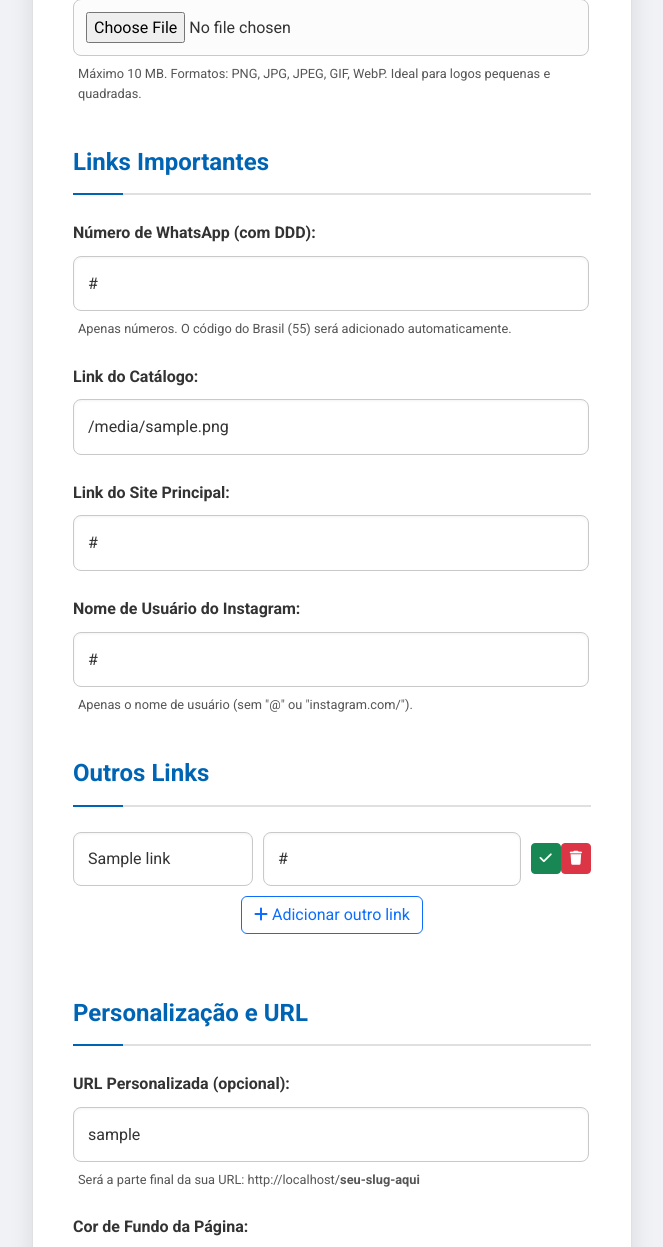
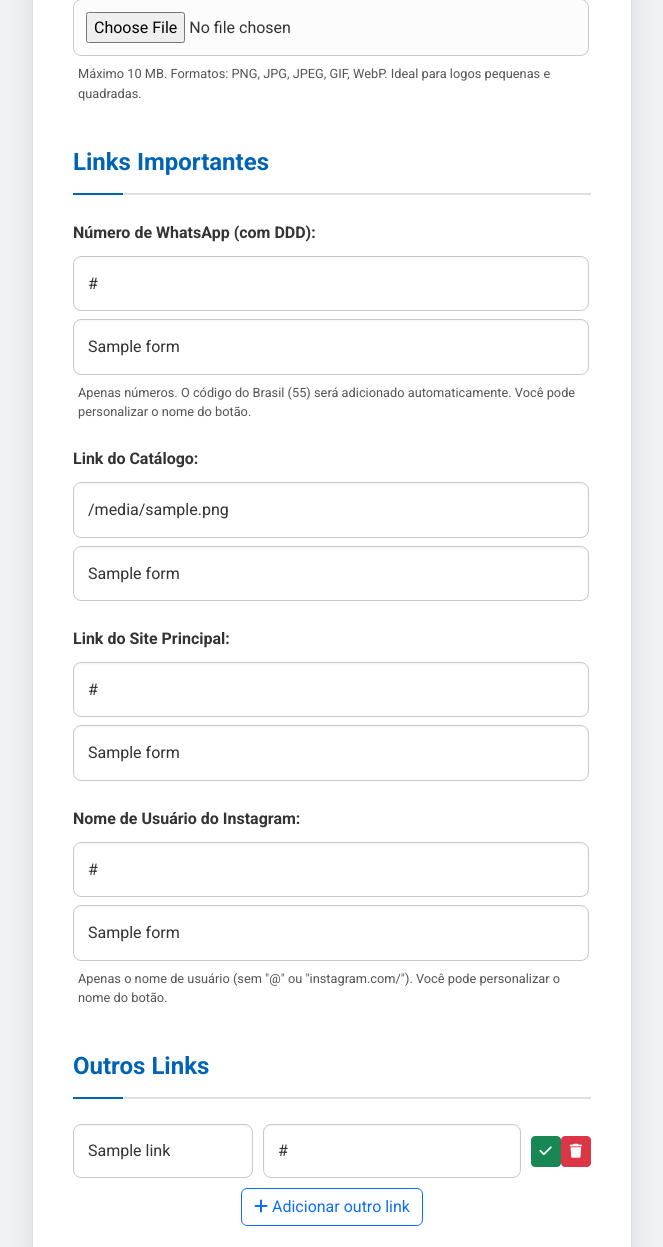
Before and after one commit to moraisgabriel16/linkgerador, a Flask app: template templates/edit_profile.html in a window 1280 px wide. Shown: the part 1522-2769 px from the top of the page, without its empty margins (308-971 px from the left). Run offline with Flask 3, Linux system fonts and the light colour scheme; the template is opened without the code that fills it: most values are stand-ins (such as "Sample title", 1, 10 or a date in 2020); grey boxes marked "Sample" are stand-in pictures; some libraries are stand-ins or nearby versions.

Commit message:
add buttons custom

```diff
--- a/templates/edit_profile.html
+++ b/templates/edit_profile.html
@@ -376,23 +376,27 @@
                 <label for="link_whatsapp">Número de WhatsApp (com DDD):</label>
                 <input type="text" id="link_whatsapp" name="link_whatsapp" placeholder="Ex: 34912345678"
                        value="{{ form_data.link_whatsapp if form_data else (whatsapp_number if whatsapp_number else '') }}">
-                <p class="info-text">Apenas números. O código do Brasil (55) será adicionado automaticamente.</p>
+                <input type="text" id="whatsapp_button_name" name="whatsapp_button_name" placeholder="Nome do botão WhatsApp (ex: Fale Conosco)" value="{{ form_data.whatsapp_button_name if form_data else (profile.whatsapp_button_name if profile else 'WhatsApp') }}" style="margin-top:8px;">
+                <p class="info-text">Apenas números. O código do Brasil (55) será adicionado automaticamente. Você pode personalizar o nome do botão.</p>
             </div>
             <div class="form-group">
                 <label for="link_catalogo">Link do Catálogo:</label>
                 <input type="url" id="link_catalogo" name="link_catalogo" placeholder="Ex: https://seusite.com.br/catalogo.pdf"
                        value="{{ form_data.link_catalogo if form_data else (profile.link_catalogo if profile else '') }}">
+                <input type="text" id="catalogo_button_name" name="catalogo_button_name" placeholder="Nome do botão Catálogo (ex: Ver Catálogo)" value="{{ form_data.catalogo_button_name if form_data else (profile.catalogo_button_name if profile else 'Catálogo') }}" style="margin-top:8px;">
             </div>
             <div class="form-group">
                 <label for="link_website">Link do Site Principal:</label>
                 <input type="url" id="link_website" name="link_website" placeholder="Ex: https://seusite.com.br"
                        value="{{ form_data.link_website if form_data else (profile.link_website if profile else '') }}">
+                <input type="text" id="website_button_name" name="website_button_name" placeholder="Nome do botão Site (ex: Acessar Site)" value="{{ form_data.website_button_name if form_data else (profile.website_button_name if profile else 'Site') }}" style="margin-top:8px;">
             </div>
             <div class="form-group">
                 <label for="link_instagram">Nome de Usuário do Instagram:</label>
                 <input type="text" id="link_instagram" name="link_instagram" placeholder="Ex: seuusuario"
                        value="{{ form_data.link_instagram if form_data else (instagram_username if instagram_username else '') }}">
-                <p class="info-text">Apenas o nome de usuário (sem "@" ou "instagram.com/").</p>
+                <input type="text" id="instagram_button_name" name="instagram_button_name" placeholder="Nome do botão Instagram (ex: Instagram)" value="{{ form_data.instagram_button_name if form_data else (profile.instagram_button_name if profile else 'Instagram') }}" style="margin-top:8px;">
+                <p class="info-text">Apenas o nome de usuário (sem "@" ou "instagram.com/"). Você pode personalizar o nome do botão.</p>
             </div>
             <div class="section-title">Outros Links</div>
             <div id="other-links-container">
```
